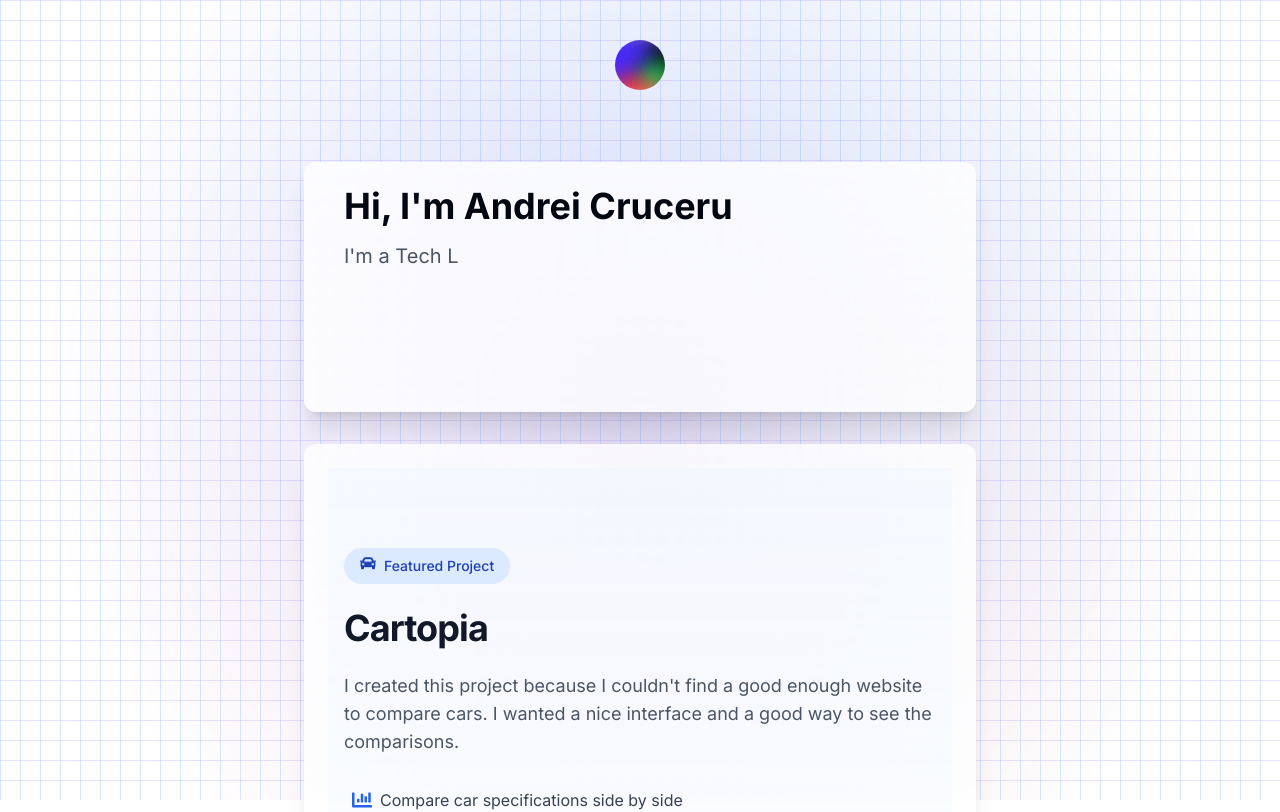
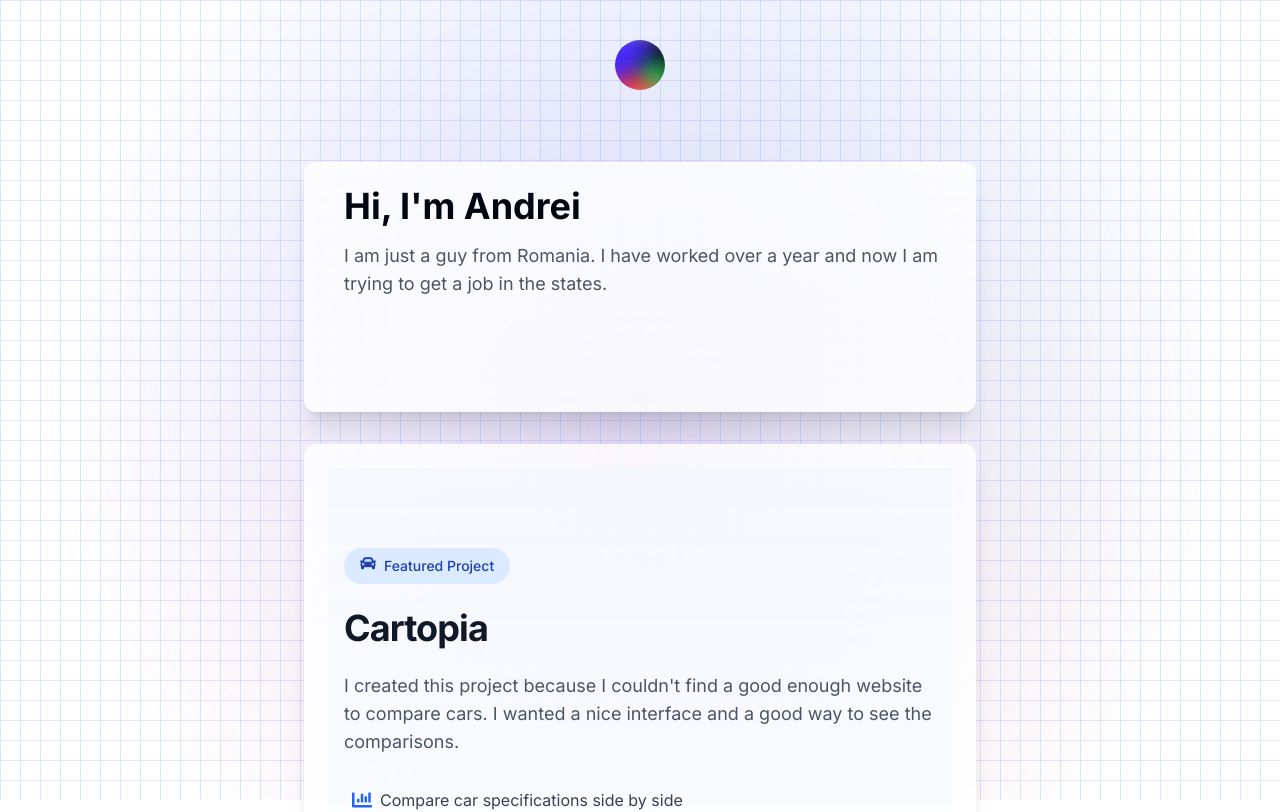
Before and after one commit to Cruceru22/portofolio, a Next.js app: page / in a window 1280 px wide. Shown: the top 812 px of the page. Built offline with nearby package versions, Linux system fonts and the light colour scheme.

Commit message:
final commit

```diff
--- a/src/app/_components/developer.tsx
+++ b/src/app/_components/developer.tsx
@@ -35,21 +35,17 @@ export default function Developer() {
       viewport={{ once: true }}
     >
       <motion.h1 className="text-4xl font-bold" variants={itemVariants}>
-        Hi, I&apos;m Andrei Cruceru
+        Hi, I&apos;m Andrei
       </motion.h1>
-      <motion.div className="text-xl text-gray-600" variants={itemVariants}>
+
+      <motion.div className="text-lg text-gray-600" variants={itemVariants}>
         <TypeAnimation
           sequence={[
-            "I'm a Web Developer",
-            1000,
-            "I'm a Car Enthusiast",
-            1000,
-            "I'm a Tech Lover",
-            1000,
+            "I am just a guy from Romania. I have worked over a year and now I am trying to get a job in the states.",
           ]}
           wrapper="span"
           speed={50}
-          repeat={Infinity}
+          cursor={true}
         />
       </motion.div>
     </motion.div>
```
